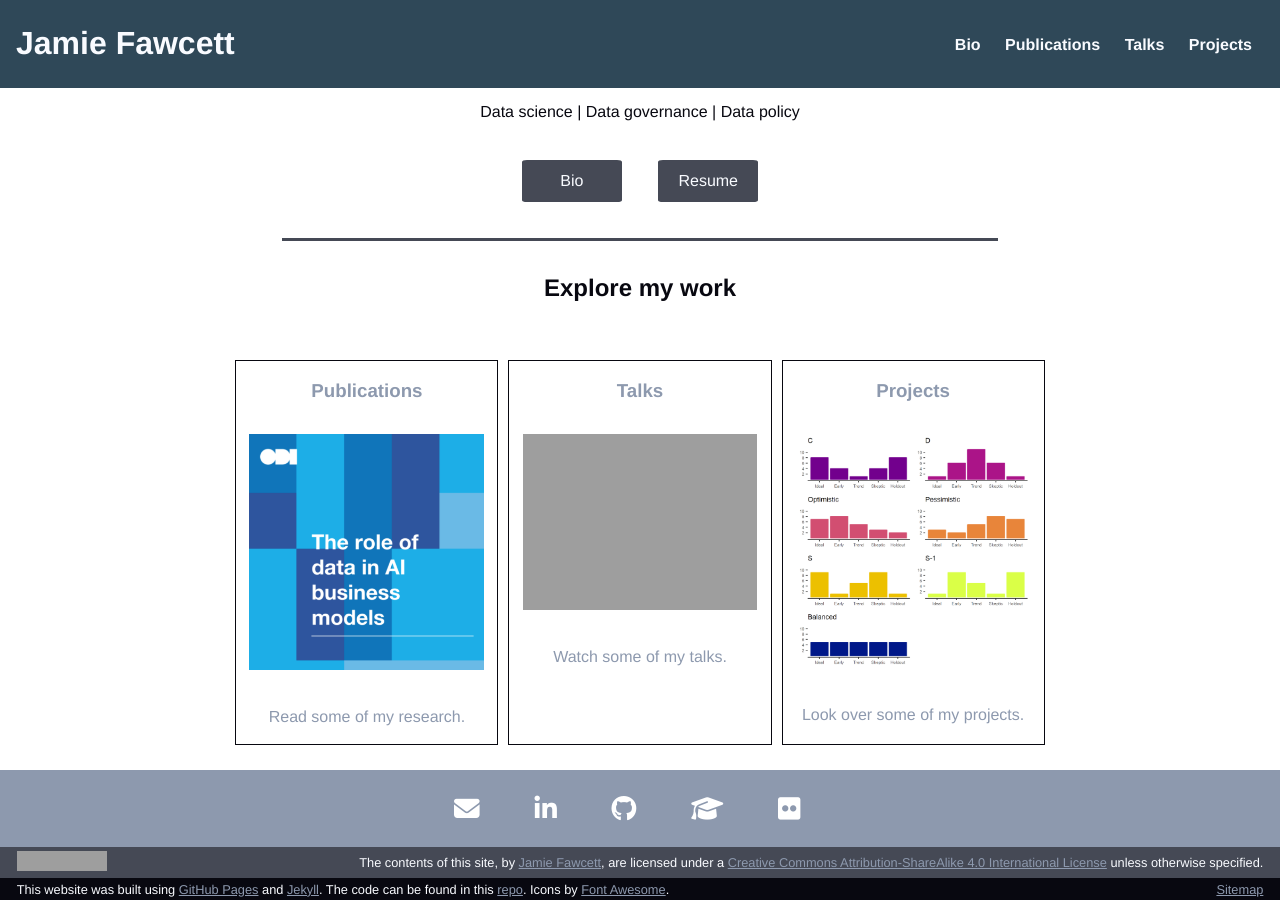
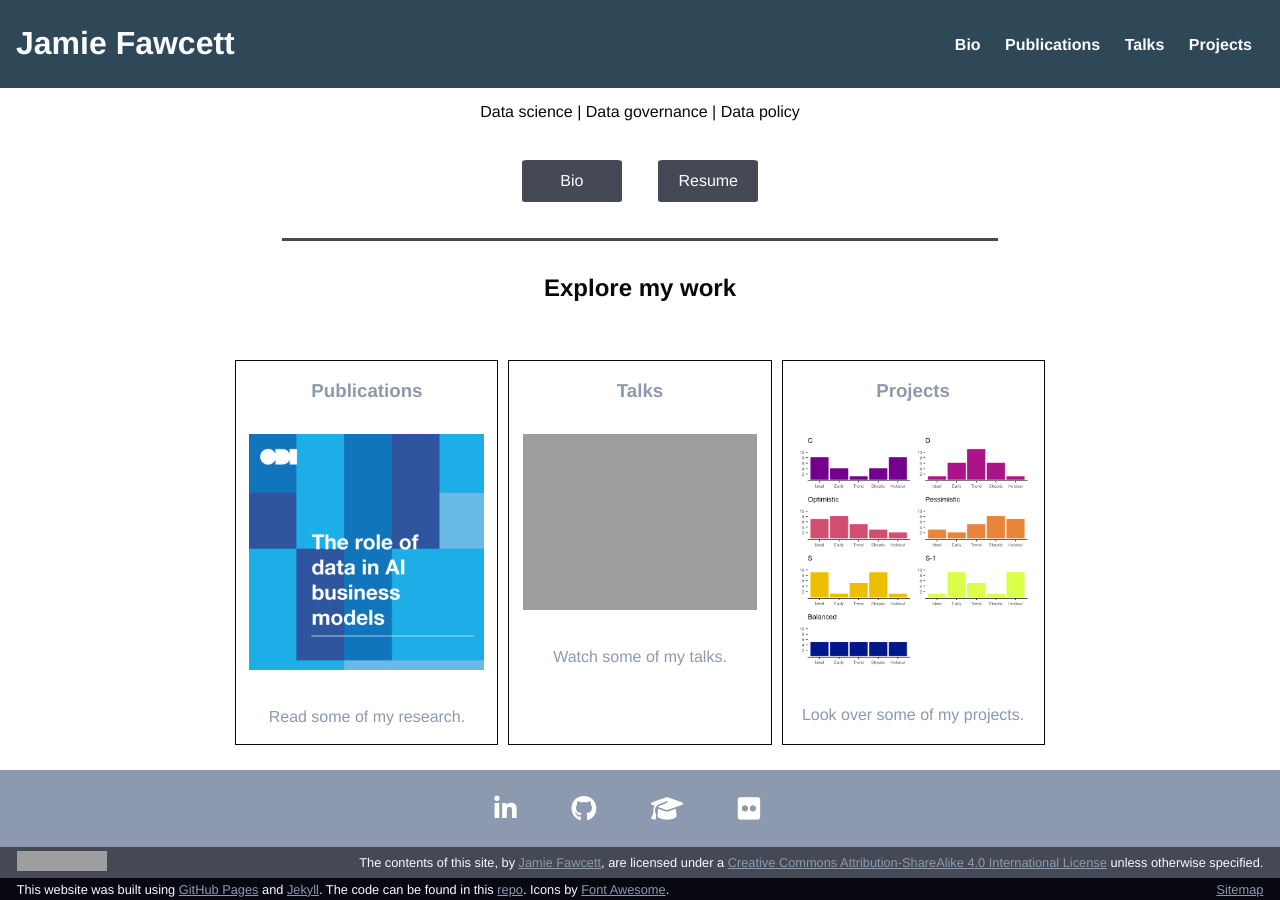
Before and after one commit to JmeF/JmeF.github.io, a Jekyll site: the page built from index.html, in a window 1280 px wide and 900 px high, scrolled down 511 px. Built offline with Jekyll 4.4.1, drawn with Linux system fonts in a browser that asks for light colours; nearby versions of some CDN libraries; grey boxes are pictures that could not be loaded.

Commit message:
Update contact.html
Update contact

```diff
--- a/_includes/contact.html
+++ b/_includes/contact.html
@@ -1,6 +1,5 @@
 <ul>
-  <li><a href="mailto:me@jamiefawcett.org.uk?subject=I found your website and..." title="Email me"><i class="fas fa-envelope"></i></a></li>
-  <li><a href="https://www.linkedin.com/in/jamie-fawcett-737314a3/" title="Find me on LinkedIn"><i class="fab fa-linkedin-in"></i></a></li>
+  <li><a href="https://www.linkedin.com/in/jamiefawcett" title="Find me on LinkedIn"><i class="fab fa-linkedin-in"></i></a></li>
   <li><a href="https://github.com/JmeF"><i class="fab fa-github" title="Find me on GitHub"></i></a></li>
   <li><a href="https://scholar.google.com/citations?user=nDXweXQAAAAJ&hl=en"  title="See my publications on Google Scholar"><i class="fas fa-graduation-cap"></i></a></li>
   <li><a href="https://www.flickr.com/photos/129714065@N05/"  title="See my photos on Flickr"><i class="fab fa-flickr"></i></a></li>
```
